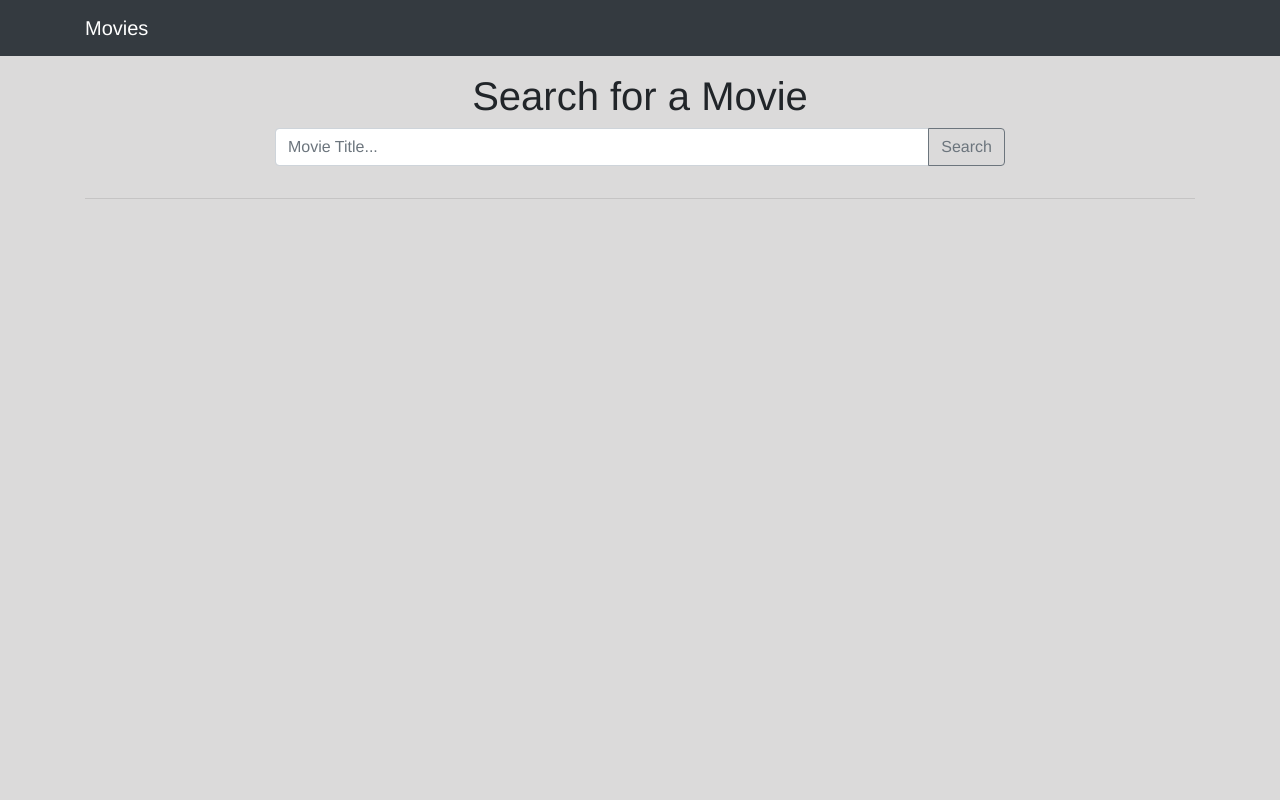
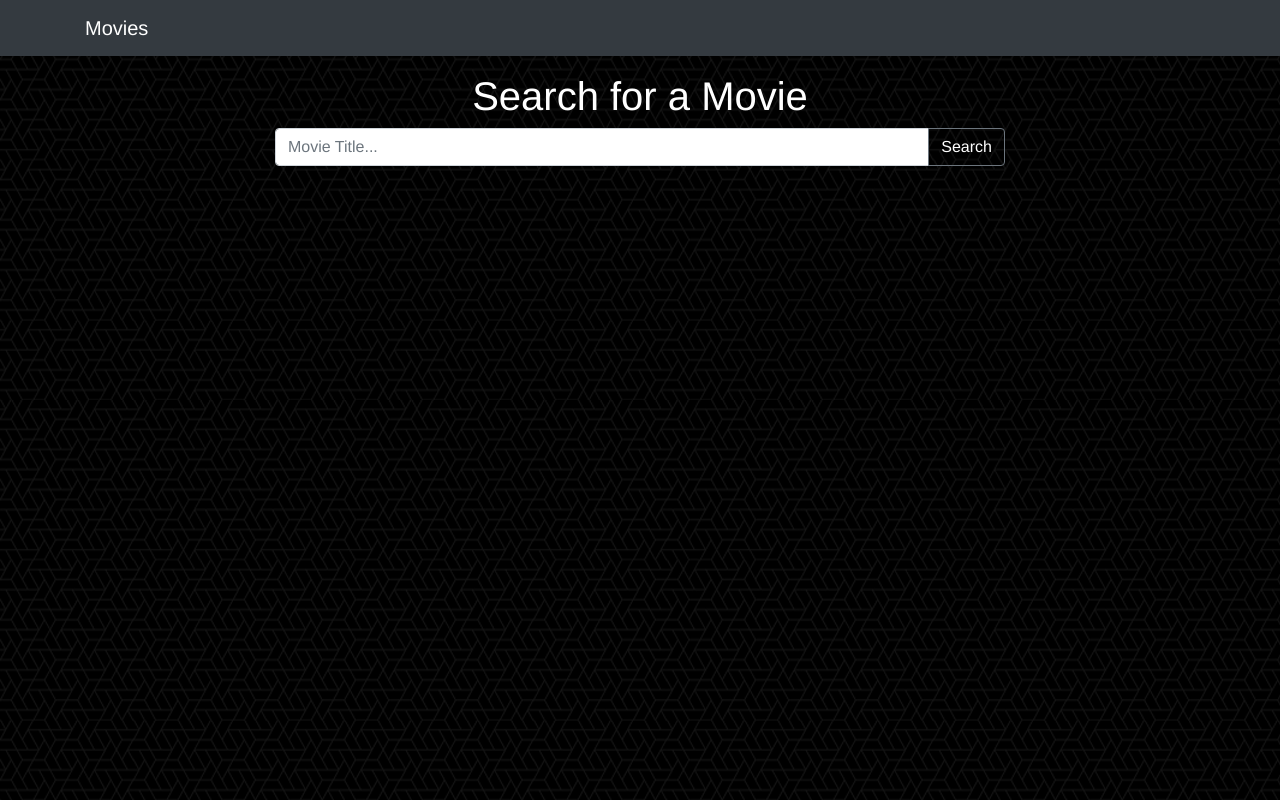
Before and after one commit to Gazka/movie-api, a plain HTML site: page index.html in a window 1280 px wide. Drawn offline with nearby package versions, Linux system fonts and the light colour scheme.

Commit message:
add style

```diff
--- a/index.html
+++ b/index.html
@@ -13,7 +13,7 @@
   <style>
     body {
       font-family: 'Franklin Gothic Medium', 'Arial Narrow', Arial, sans-serif;
-      background-color: rgb(219, 218, 218);
+      background-image: url(img/bg.png);
     }
   </style>
 
@@ -33,11 +33,11 @@
 
     <div class="row mt-3 justify-content-center">
       <div class="col-md-8">
-        <h1 class="text-center">Search for a Movie</h1>
+        <h1 class="text-center" style="color: white;">Search for a Movie</h1>
         <div class="input-group mb-3">
           <input type="text" class="form-control" placeholder="Movie Title..." id="search-input">
           <div class="input-group-append">
-            <button class="btn btn-outline-secondary" type="button" id="search-button">Search</button>
+            <button class="btn btn-outline-secondary" type="button" id="search-button" style="color: white;">Search</button>
           </div>
         </div>
       </div>
```
Also changed, not shown: img/bg.png (added).
